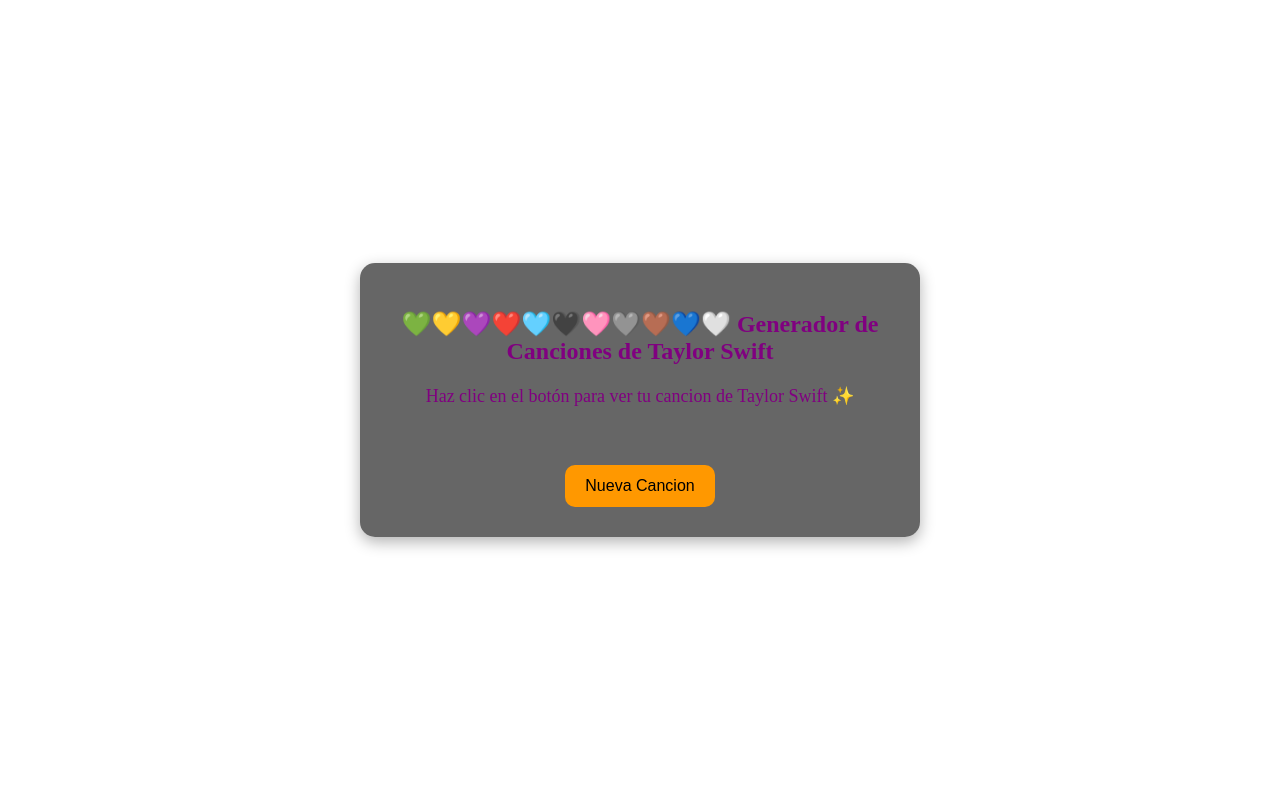
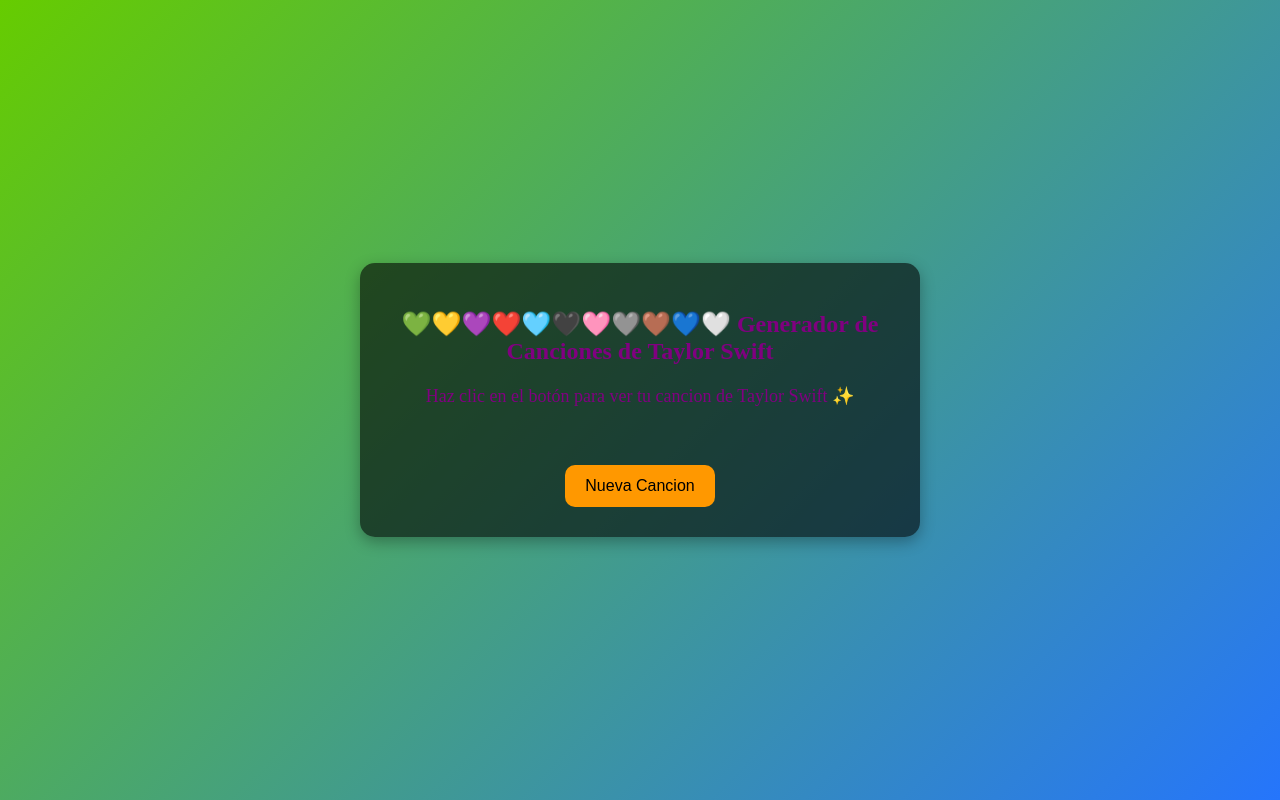
Before and after one commit to ednachavez1510-blip/UdelG, a plain HTML site: page index.html in a window 1280 px wide. Drawn offline with Linux system fonts and the light colour scheme.

Commit message:
Update style.css

```diff
--- a/style.css
+++ b/style.css
@@ -1,6 +1,6 @@
 body {
   font-family: Times New Roman, sans-serif;
-  background: pink(135deg, #66cc00, #2575fc);
+  background: linear-gradient(135deg, #66cc00, #2575fc);
   color: #800080;
   text-align: center;
   height: 100vh;
```
